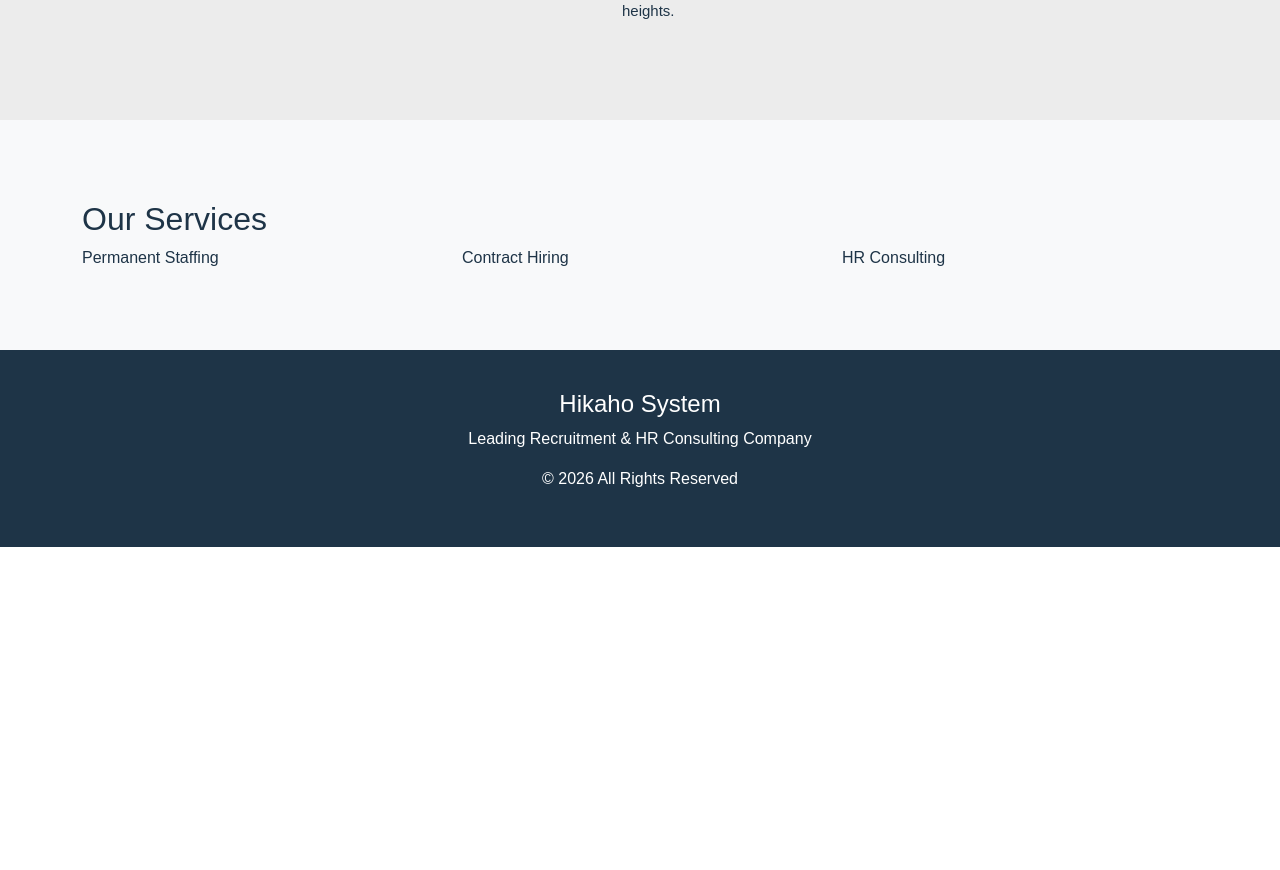
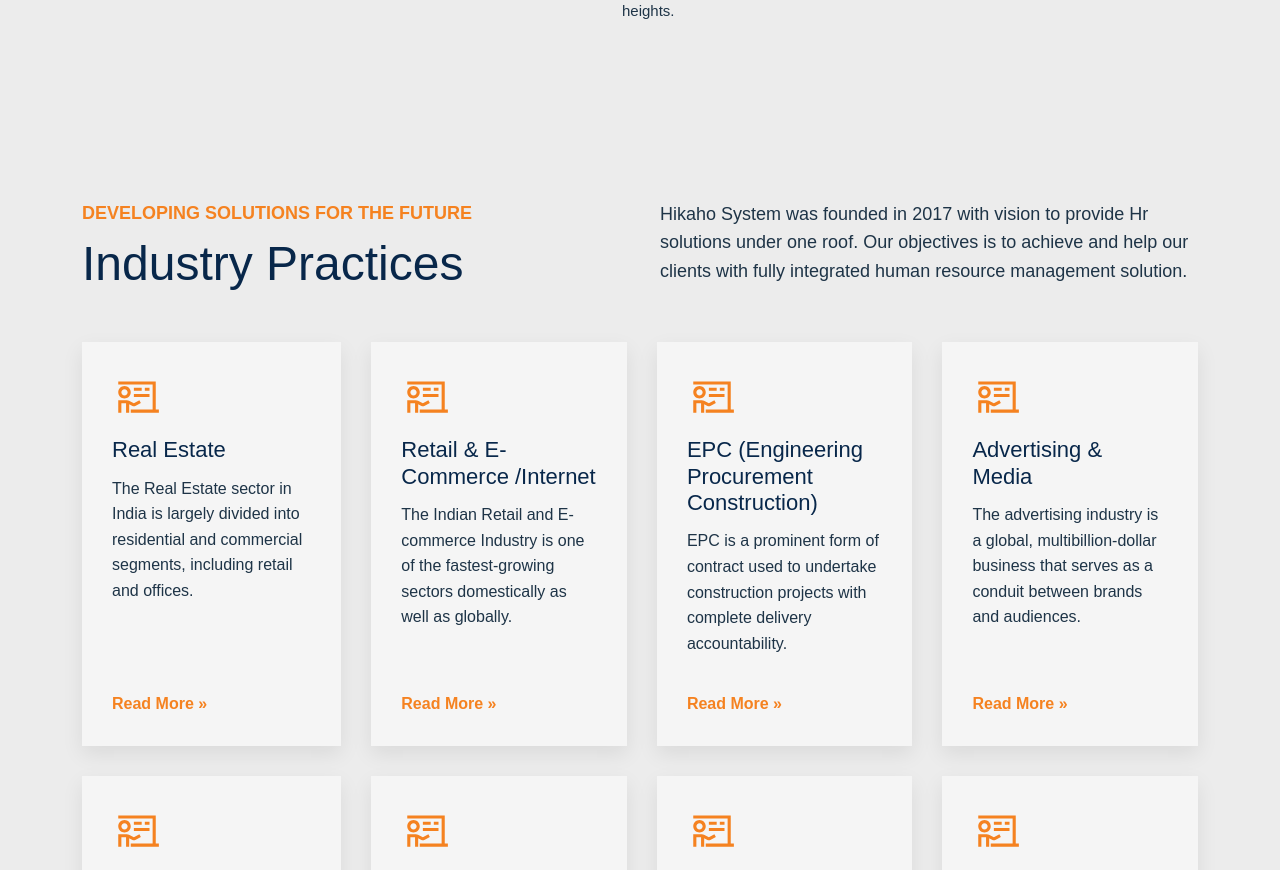
Before and after one commit to arunkashyap230/Hikaho-System, a React (Vite) app: page / in a window 1280 px wide. Shown: the part 2860-3730 px from the top of the page. Before the commit the page ends 3407 px from the top, so only its background shows below. Built offline with nearby package versions, Linux system fonts and the light colour scheme.

Commit message:
Services industry

```diff
--- a/src/components/sections/ServicesSection.jsx
+++ b/src/components/sections/ServicesSection.jsx
@@ -1,12 +1,95 @@
+import { LiaChalkboardTeacherSolid } from "react-icons/lia";
+
+const industryCards = [
+  {
+    title: "Real Estate",
+    description:
+      "The Real Estate sector in India is largely divided into residential and commercial segments, including retail and offices.",
+  },
+  {
+    title: "Retail & E-Commerce /Internet",
+    description:
+      "The Indian Retail and E-commerce Industry is one of the fastest-growing sectors domestically as well as globally.",
+  },
+  {
+    title: "EPC (Engineering Procurement Construction)",
+    description:
+      "EPC is a prominent form of contract used to undertake construction projects with complete delivery accountability.",
+  },
+  {
+    title: "Advertising & Media",
+    description:
+      "The advertising industry is a global, multibillion-dollar business that serves as a conduit between brands and audiences.",
+  },
+  {
+    title: "Chemical and Allied Industry",
+    description:
+      "India’s chemical industry is extremely diversified and can be broadly classified into bulk chemica",
+  },
+  {
+    title: "Pharma, Life sciences, Devices & Diagnostics",
+    description:
+      "Indian Pharmaceutical sector where the technological advancements have been taking inroads into the",
+  },
+  {
+    title: "FMCG",
+    description:
+      "Fast-moving consumer goods (FMCG) sector is India’s fourth largest sector with household and perso",
+  },
+  {
+    title: "Information Technology",
+    description:
+      "India is the world’s second-largest telecommunications market with a subscriber base of 1.16 billi",
+  },
+  {
+    title: "Telecommunications",
+    description:
+      "India is the world’s second-largest telecommunications market with a subscriber base of 1.16 billi.",
+  },
+  {
+    title: "Engineering & Manufacturing Industry",
+    description:
+      "By 2025 Engineering & Manufacturing Industry would be creating 90 million jobs , These develo",
+  },
+];
+
 export default function ServicesSection() {
   return (
-    <section className="section bg-light">
+    // <section className="section bg-light">
+    <section className="industry-practices section" id="industries">
       <div className="container">
-        <h2>Our Services</h2>
+        {/* <h2>Our Services</h2>
         <div className="row">
           <div className="col-md-4">Permanent Staffing</div>
           <div className="col-md-4">Contract Hiring</div>
-          <div className="col-md-4">HR Consulting</div>
+          <div className="col-md-4">HR Consulting</div> */}
+
+        <div className="industry-header">
+          <div>
+            <p className="industry-kicker">
+              DEVELOPING SOLUTIONS FOR THE FUTURE
+            </p>
+            <h2>Industry Practices</h2>
+          </div>
+          <p className="industry-intro">
+            Hikaho System was founded in 2017 with vision to provide Hr
+            solutions under one roof. Our objectives is to achieve and help our
+            clients with fully integrated human resource management solution.
+          </p>
+        </div>
+
+        <div className="industry-grid">
+          {industryCards.map(({ title, description }) => (
+            <article className="industry-practice-card" key={title}>
+              <LiaChalkboardTeacherSolid
+                className="industry-card-icon"
+                aria-hidden="true"
+              />
+              <h3>{title}</h3>
+              <p>{description}</p>
+              <span className="industry-read-more">Read More »</span>
+            </article>
+          ))}
         </div>
       </div>
     </section>
--- a/src/styles/global.css
+++ b/src/styles/global.css
@@ -296,17 +296,13 @@
 /* EXPERIENCE CARD (Below Image 1) */
 .about-exp-card {
   width: 220px;
-  height: 140px; /* thoda bada card */
   background: #f58220;
   color: #fff;
-  padding: 20px;
+  padding: 22px;
   border-radius: 12px;
   text-align: center;
   grid-column: 1;
   grid-row: 2;
-  display: flex;
-  flex-direction: column;
-  justify-content: center;
 }
 
 .about-exp-card h3 {
@@ -384,3 +380,113 @@
     margin-top: 40px;
   }
 }
+/* ================= INDUSTRY PRACTICES SECTION ================= */
+
+.industry-practices {
+  background: #ececec;
+  padding: 80px 0;
+}
+
+/* HEADER */
+.industry-header {
+  display: grid;
+  grid-template-columns: 1fr 1fr;
+  gap: 40px;
+  align-items: start;
+  margin-bottom: 50px;
+}
+
+.industry-kicker {
+  margin: 0 0 8px;
+  color: #f58220;
+  font-size: 18px;
+  font-weight: 600;
+}
+
+.industry-header h2 {
+  margin: 0;
+  color: #08274a;
+  font-size: 48px;
+}
+
+.industry-intro {
+  margin: 0;
+  color: #1e3447;
+  font-size: 18px;
+  line-height: 1.6;
+}
+
+/* ================= GRID ================= */
+
+/* PC / Laptop → 4 in one line */
+.industry-grid {
+  display: grid;
+  grid-template-columns: repeat(4, 1fr);
+  gap: 30px;
+}
+
+/* CARD */
+.industry-practice-card {
+  background: #f5f5f5;
+  padding: 30px;
+  min-height: 320px;
+  box-shadow: 0 8px 20px rgba(0, 0, 0, 0.08);
+  display: flex;
+  flex-direction: column;
+  justify-content: flex-start;
+  transition: 0.3s;
+}
+
+.industry-practice-card:hover {
+  transform: translateY(-6px);
+}
+
+/* ICON */
+.industry-card-icon {
+  font-size: 50px;
+  color: #f58220;
+  margin-bottom: 15px;
+}
+
+/* TITLE */
+.industry-practice-card h3 {
+  font-size: 22px;
+  margin-bottom: 12px;
+  color: #08274a;
+}
+
+/* DESCRIPTION */
+.industry-practice-card p {
+  font-size: 16px;
+  line-height: 1.6;
+  color: #1e3447;
+  flex-grow: 1;
+}
+
+/* READ MORE */
+.industry-read-more {
+  margin-top: 20px;
+  color: #f58220;
+  font-weight: 600;
+  cursor: pointer;
+}
+
+/* ================= RESPONSIVE ================= */
+
+/* Tablet */
+@media (max-width: 900px) {
+  .industry-grid {
+    grid-template-columns: repeat(2, 1fr);
+  }
+
+  .industry-header {
+    grid-template-columns: 1fr;
+  }
+}
+
+/* Mobile */
+@media (max-width: 500px) {
+  .industry-grid {
+    grid-template-columns: 1fr;
+  }
+}
--- a/src/styles/responsive.css
+++ b/src/styles/responsive.css
@@ -159,3 +159,52 @@
     height: 14px;
   }
 }
+
+@media (max-width: 992px) {
+  .industry-header {
+    grid-template-columns: 1fr;
+    gap: 18px;
+    margin-bottom: 28px;
+  }
+
+  .industry-practice-card {
+    min-height: 420px;
+  }
+}
+
+@media (max-width: 768px) {
+  .industry-practices::before {
+    width: 220px;
+    height: 220px;
+    left: 10px;
+    top: 16px;
+  }
+
+  .industry-grid {
+    grid-template-columns: 1fr;
+  }
+
+  .industry-practice-card {
+    padding: 24px 22px 18px;
+    min-height: auto;
+  }
+
+  .industry-card-icon {
+    font-size: 52px;
+    margin-bottom: 14px;
+  }
+
+  .industry-practice-card h3 {
+    max-width: 100%;
+    margin-bottom: 10px;
+  }
+
+  .industry-practice-card p {
+    margin-bottom: 14px;
+    font-size: 18px;
+  }
+
+  .industry-read-more {
+    font-size: 24px;
+  }
+}
```
